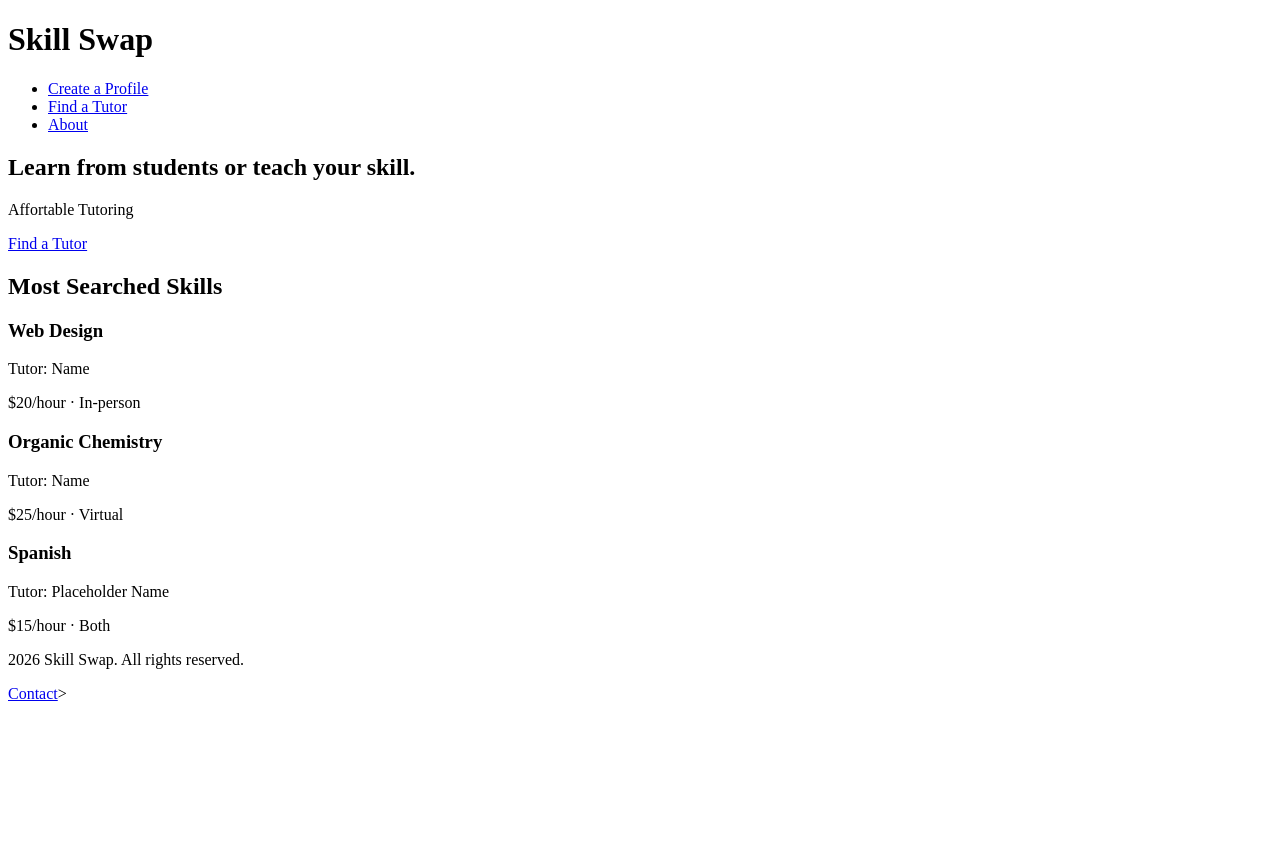
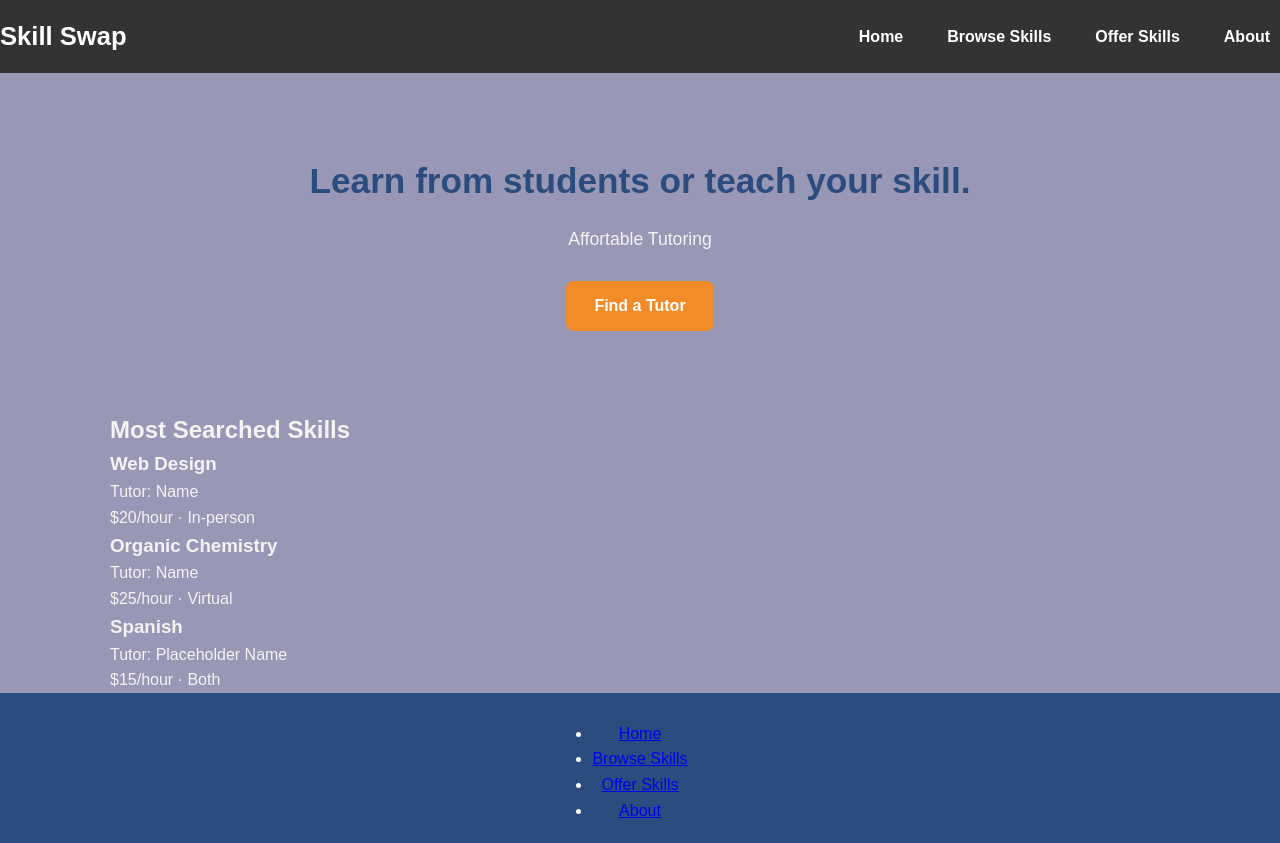
Before and after one commit to nicholasferreira1-jpg/skillswap-NicholasFerreira, a plain HTML site: page index.html in a window 1280 px wide. Before the commit the page ends 800 px from the top, so only its background shows below. Drawn offline with Linux system fonts and the light colour scheme.

Commit message:
Added navigation components and basic styling

```diff
--- a/index.html
+++ b/index.html
@@ -10,10 +10,12 @@
     <header>
         <h1>Skill Swap</h1>
         <nav>
-            <ul>
-                <li><a href="#">Create a Profile</a></li>
-                <li><a href="#">Find a Tutor</a></li>
+            <ul class="nav-links">
+                <li><a href="#">Home</a></li>
+                <li><a href="#">Browse Skills</a></li>
+                <li><a href="#">Offer Skills</a></li>
                 <li><a href="#">About</a></li>
+
             </ul>
         </nav>
     </header>
@@ -47,10 +49,14 @@
 
     </main>
     <footer>
-        <p> 2026 Skill Swap. All rights reserved.</p>
-        <p>
-            <a href="#">Contact</a>>
-        </p>
+        <nav class="footer-links">
+            <ul>
+                <li><a href="#">Home</a></li>
+                <li><a href="#">Browse Skills</a></li>
+                <li><a href="#">Offer Skills</a></li>
+                <li><a href="#">About</a></li>
+            </ul>
+        </nav>
     </footer>
     <script src="script.js"></script>
 </body>
--- a/styles.css
+++ b/styles.css
@@ -0,0 +1,104 @@
+/* Overal Layout */
+* {
+    margin: 0;
+    padding: 0;
+    box-sizing: border-box;
+}
+
+body {
+    font-family: Arial, sans-serif;
+    background-color: #2a256779;
+    color: #f5f2f2;
+    line-height: 1.6;
+    display: flex;
+    flex-direction: column;
+    min-height: 100vh;
+}
+
+main {
+    flex: 1;
+    max-width: 1100px;
+    width: 100%;
+    margin: 0 auto;
+    padding: 0 20px;
+}
+
+/* Header */
+header {
+    background-color: #333;
+    color: #fff;
+    padding: 1rem 0;
+    display: flex;
+    justify-content: space-between;
+    align-items: center;
+}
+
+header h1{
+    font-size: 1.6rem;
+}
+
+/* Nav */
+.nav-links {
+    list-style: none;
+    display: flex;
+    gap: 24px;
+}
+
+.nav-links a {
+    color: white;
+    text-decoration: none;
+    font-weight: bold;
+    padding: 6px 10px;
+    border-radius: 6px;
+}
+
+.nav-links a:hover {
+    background-color: #3d66a3;
+}
+
+/* Hero */
+.hero {
+    text-align: center;
+    padding: 80px 20px;
+}
+
+.hero h2 {
+    font-size: 2.2rem;
+    margin-bottom: 16px;
+    color: #2b4c7e;
+}
+
+.hero p {
+    font-size: 1.1rem;
+    margin-bottom: 28px;
+}
+
+.button {
+    display: inline-block;
+    background-color: #f28c28;
+    color: white;
+    padding: 12px 28px;
+    border-radius: 8px;
+    text-decoration: none;
+    font-weight: bold;
+}
+
+.button:hover {
+    background-color: #d9761a;
+}
+
+/* Footer */
+footer {
+    background-color: #2b4c7e;
+    color: white;
+    text-align: center;
+    padding: 20px;
+}
+
+.footer-links {
+    list-style: none;
+    display: flex;
+    justify-content: center;
+    gap: 20px;
+    margin-top: 8px;
+}
```
